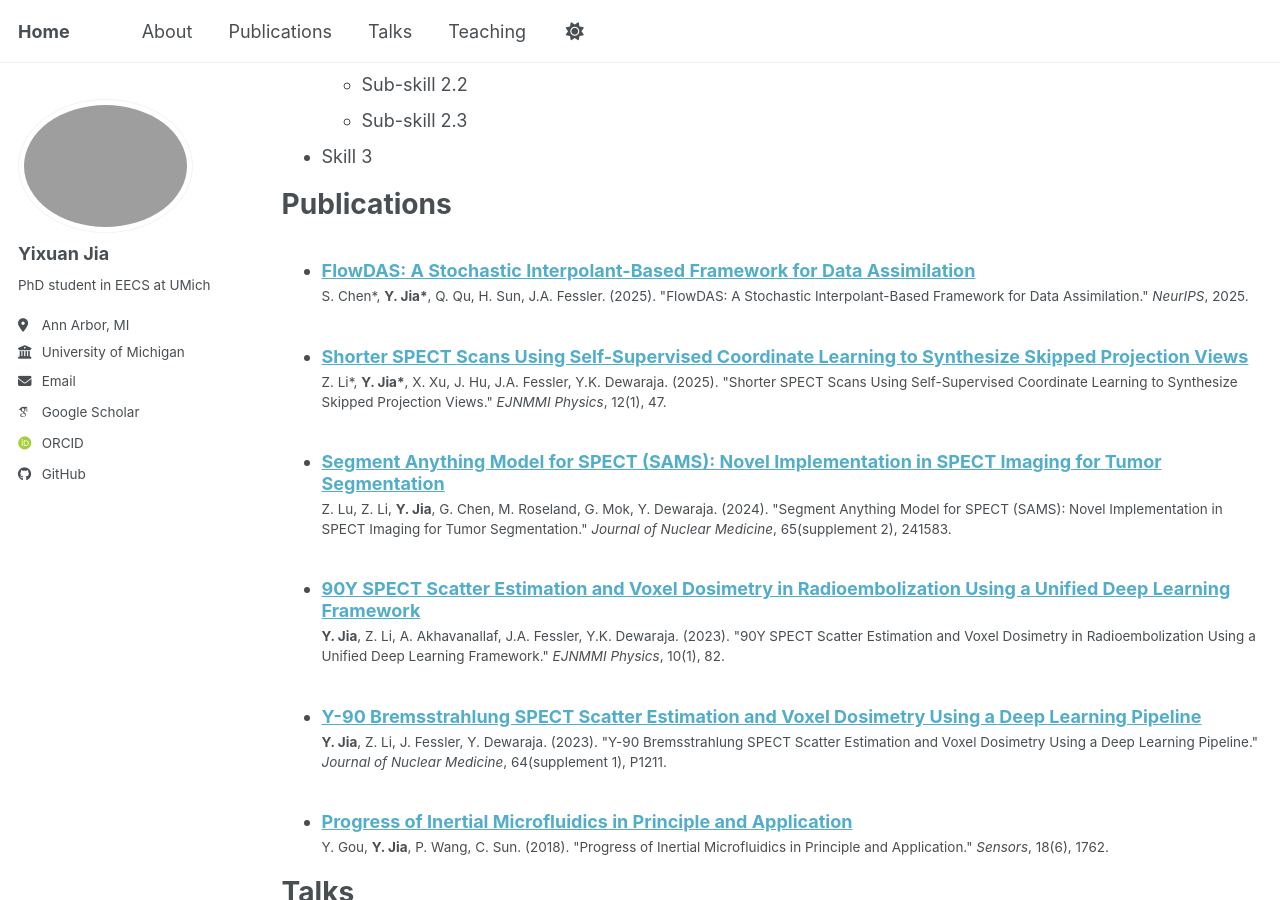
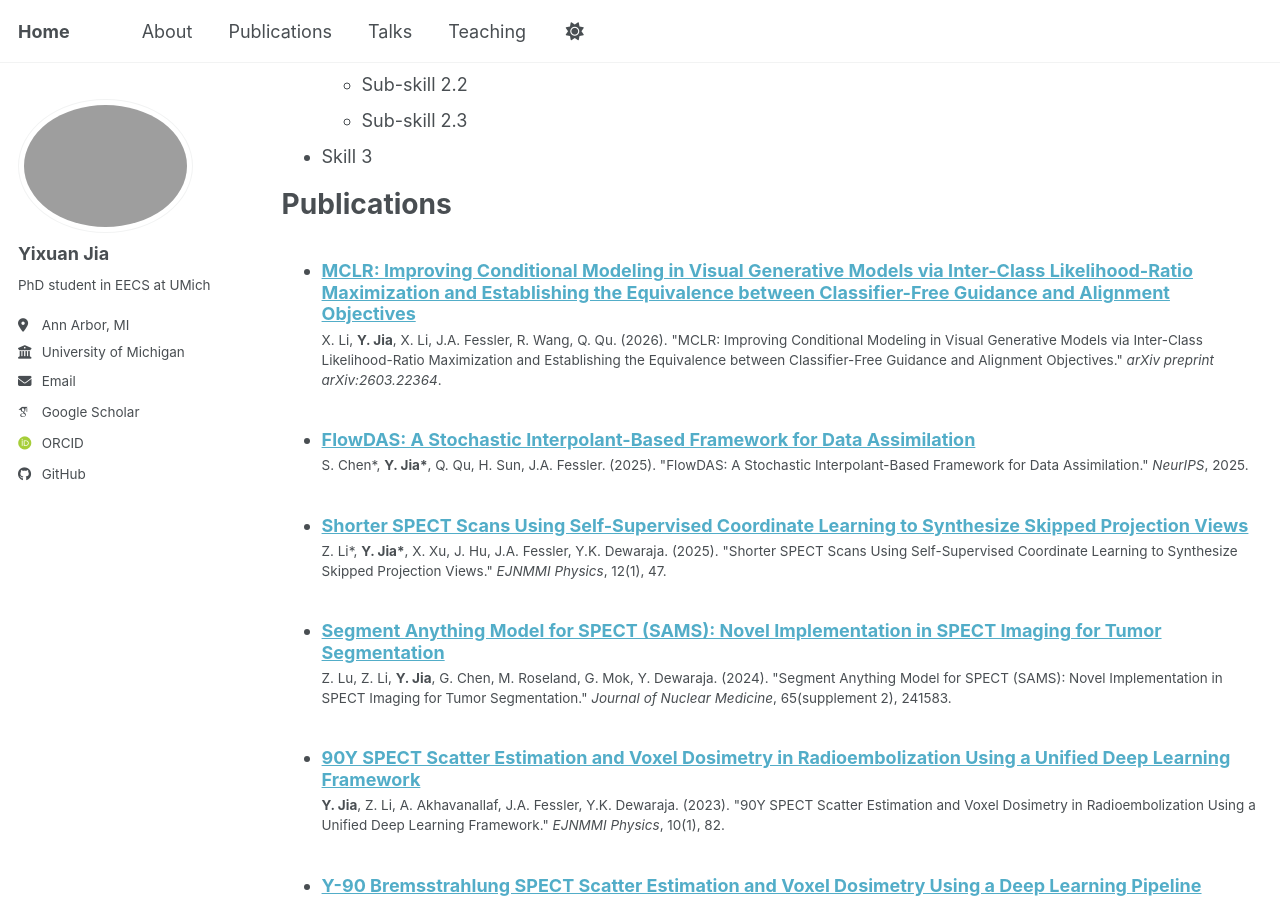
Before and after one commit to umjiayx/umjiayx.github.io, a Jekyll site: the page built from _pages/cv.md, in a window 1280 px wide and 900 px high, scrolled down 892 px. Built offline with Jekyll 4.4.1, drawn with Linux system fonts in a browser that asks for light colours; some web fonts are replaced; a script bundle is joined from its source files by our own code; library files that are not in the unit come from our copies.

Commit message:
update pub

```diff
--- a/_pages/publications.html
+++ b/_pages/publications.html
@@ -10,6 +10,15 @@ author_profile: true
 {% endif %}
 
 <p>* Equal contribution &ensp; † Corresponding author</p>
+
+<h2>Preprints</h2>
+<hr />
+
+<p class="pub-title"><a href="https://arxiv.org/abs/2603.22364">MCLR: Improving Conditional Modeling in Visual Generative Models via Inter-Class Likelihood-Ratio Maximization and Establishing the Equivalence between Classifier-Free Guidance and Alignment Objectives</a></p>
+<p class="pub-authors">Xiang Li, <strong>Yixuan Jia</strong>, Xiao Li, Jeffrey Fessler, Rongrong Wang, Qing Qu</p>
+<p class="pub-venue">arXiv preprint, 2026</p>
+<p class="pub-links"><a href="https://arxiv.org/abs/2603.22364">paper</a></p>
+<br />
 
 <h2>Conference Papers</h2>
 <hr />
--- /dev/null
+++ b/_publications/2026-03-23-mclr.md
@@ -0,0 +1,11 @@
+---
+title: "MCLR: Improving Conditional Modeling in Visual Generative Models via Inter-Class Likelihood-Ratio Maximization and Establishing the Equivalence between Classifier-Free Guidance and Alignment Objectives"
+collection: publications
+category: preprints
+permalink: /publication/2026-03-23-mclr
+excerpt: 'We propose MCLR, a principled alignment objective that maximizes inter-class likelihood-ratios during training, achieving CFG-like improvements without inference-time guidance.'
+date: 2026-03-23
+venue: 'arXiv preprint'
+paperurl: 'https://arxiv.org/abs/2603.22364'
+citation: 'X. Li, <b>Y. Jia</b>, X. Li, J.A. Fessler, R. Wang, Q. Qu. (2026). &quot;MCLR: Improving Conditional Modeling in Visual Generative Models via Inter-Class Likelihood-Ratio Maximization and Establishing the Equivalence between Classifier-Free Guidance and Alignment Objectives.&quot; <i>arXiv preprint arXiv:2603.22364</i>.'
+---
```
Also changed, not shown: _pages/about.md (+2 -1 lines).
